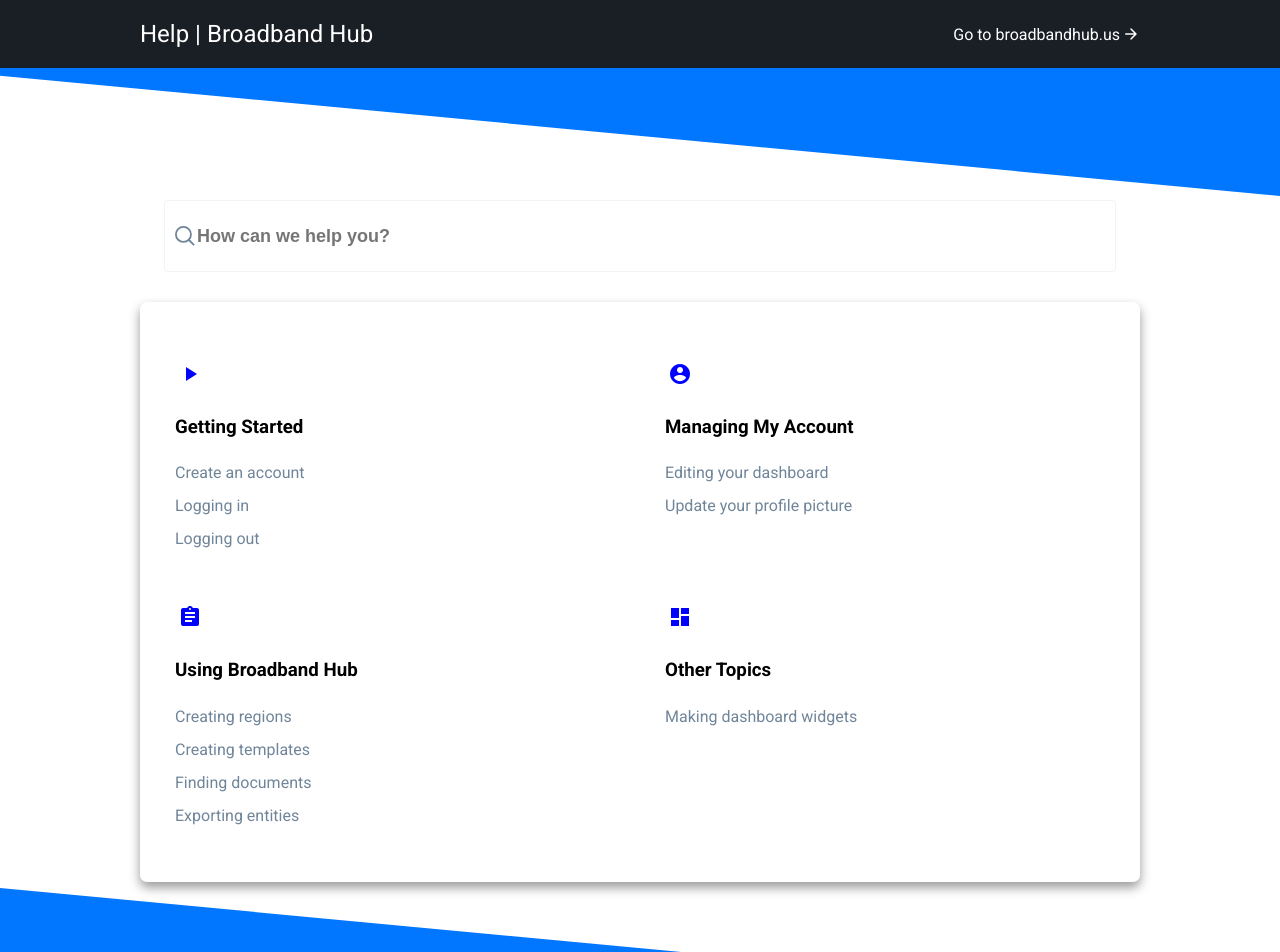
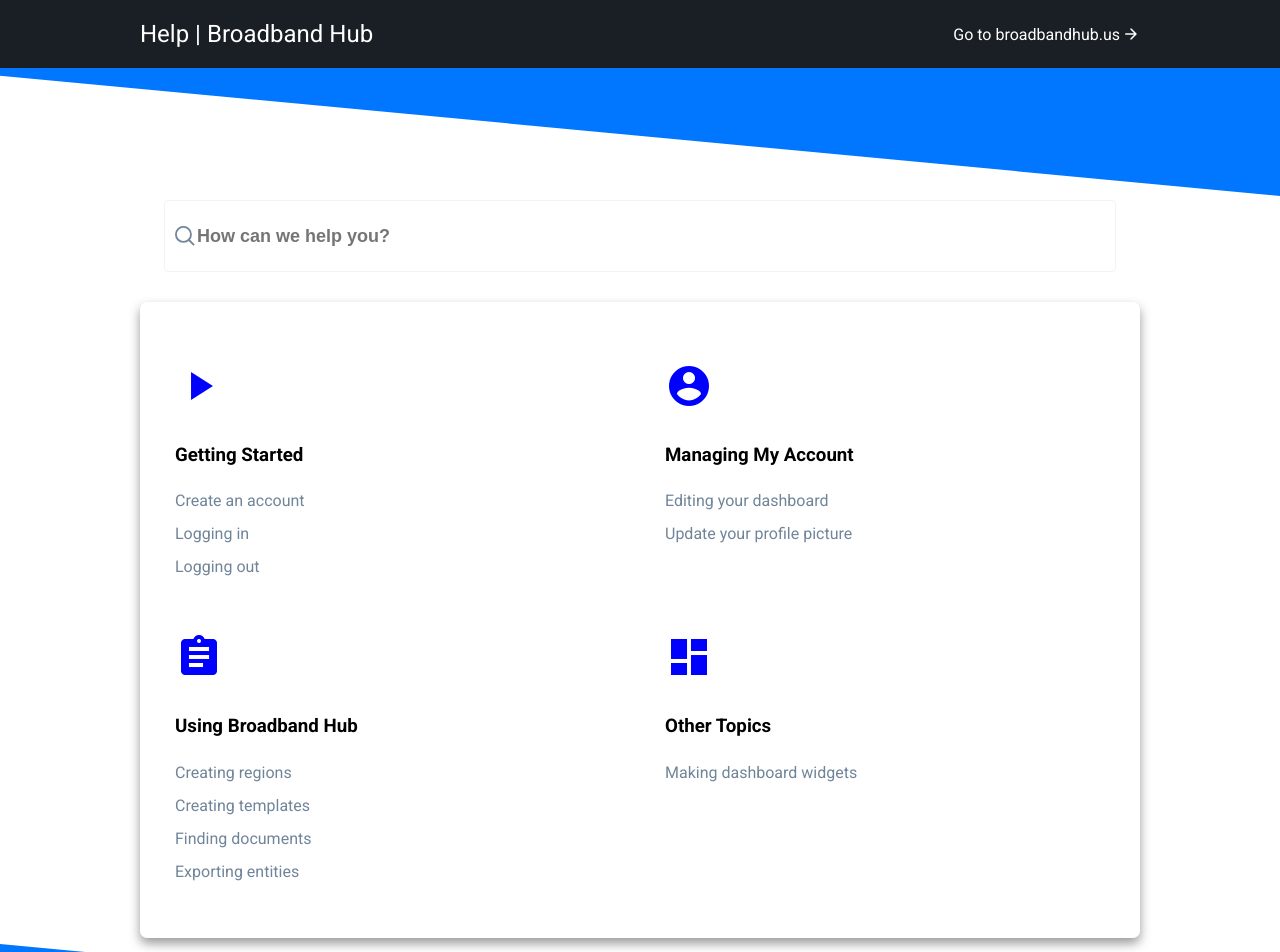
Before and after one commit to kt-eller/help-pages, a Jekyll site: the page built from index.md, in a window 1280 px wide. Shown: the top 952 px of the page. Built offline with Jekyll 4.4.1, drawn with Linux system fonts in a browser that asks for light colours.

Commit message:
Fixed google icons

```diff
--- a/_sass/components/_grid.scss
+++ b/_sass/components/_grid.scss
@@ -36,17 +36,24 @@
     }
 }
 
+.image-wrap {
+    width: 100%;
+    display: flex;
+    justify-content: center;
+    align-items: center;
+}
+
 .grid-image {
     display: block;
     flex-shrink: 0;
     margin-right: 20px;
-    width: 30px;
-    height: 20px;
-    vertical-align: middle;
+    font-size:48px !important;
+    width: 48px;
+    height: 48px;
+
     text-align: center;
     border-style: none;
     color: blue;
-    font-size: 36px;
 }
 
 img {
```
